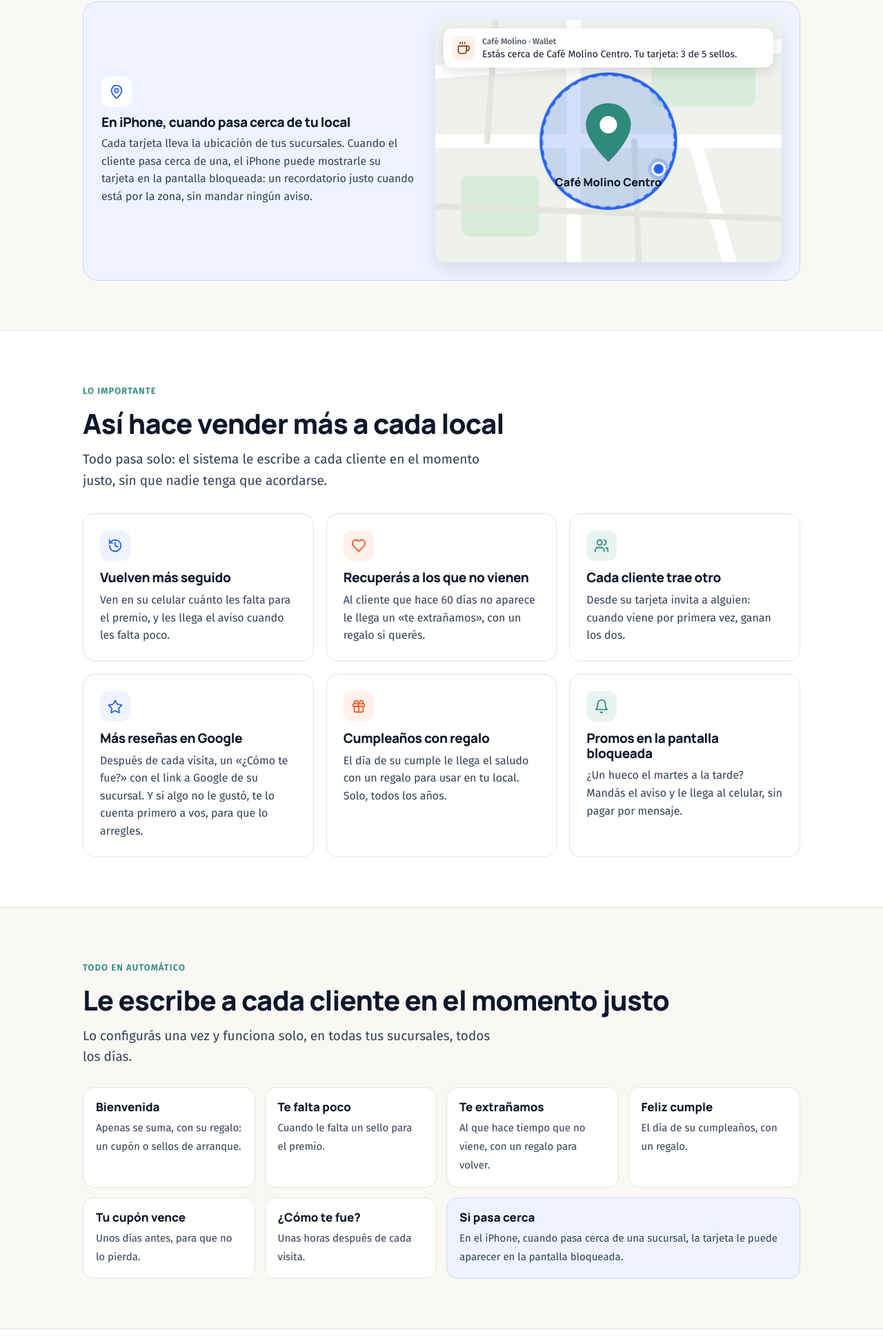
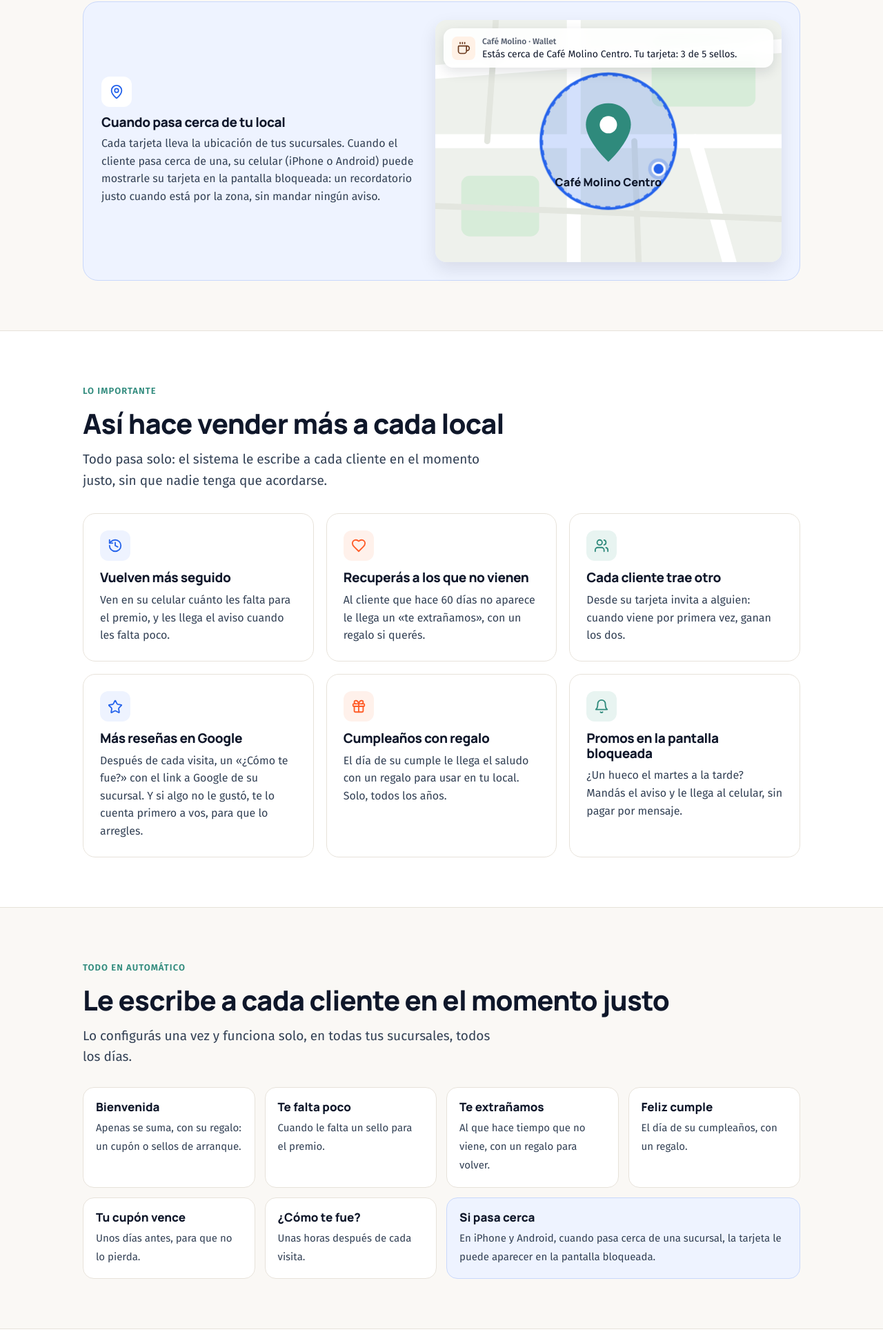
Before and after one commit to mflowsuite/recompensalo-web, a plain HTML site: page index.html in a window 1280 px wide. Shown: the part 4233-6180 px from the top of the page at 69% size. Drawn offline with Linux system fonts and the light colour scheme.

Commit message:
Cerca del local: también en Android
Co-Authored-By: Claude Opus 5.5 <noreply@anthropic.com>

```diff
--- a/index.html
+++ b/index.html
@@ -729,10 +729,10 @@
     <div class="geo fi">
       <div class="geo-txt">
         <div class="ico azul"><svg viewBox="0 0 24 24" fill="none" stroke="currentColor" stroke-width="2" stroke-linecap="round" stroke-linejoin="round" aria-hidden="true"><path d="M20 10c0 4.99-5.54 10.19-7.4 11.8a1 1 0 0 1-1.2 0C9.54 20.19 4 14.99 4 10a8 8 0 0 1 16 0"/><circle cx="12" cy="10" r="3"/></svg></div>
-        <h3>En iPhone, cuando pasa cerca de tu local</h3>
-        <p>Cada tarjeta lleva la ubicación de tus sucursales. Cuando el cliente pasa cerca de una, el iPhone puede mostrarle su tarjeta en la pantalla bloqueada: un recordatorio justo cuando está por la zona, sin mandar ningún aviso.</p>
+        <h3>Cuando pasa cerca de tu local</h3>
+        <p>Cada tarjeta lleva la ubicación de tus sucursales. Cuando el cliente pasa cerca de una, su celular (iPhone o Android) puede mostrarle su tarjeta en la pantalla bloqueada: un recordatorio justo cuando está por la zona, sin mandar ningún aviso.</p>
       </div>
-      <div class="mapa" role="img" aria-label="Mapa ilustrado: un cliente camina cerca del local y su iPhone le muestra la tarjeta en la pantalla bloqueada">
+      <div class="mapa" role="img" aria-label="Mapa ilustrado: un cliente camina cerca del local y su celular le muestra la tarjeta en la pantalla bloqueada">
         <svg viewBox="0 0 400 280" preserveAspectRatio="xMidYMid slice" aria-hidden="true">
           <rect width="400" height="280" fill="#eef1ec"/>
           <rect x="250" y="20" width="120" height="80" rx="10" fill="#d7ecd9"/>
@@ -816,7 +816,7 @@
       <div class="auto fi"><b>Feliz cumple</b><span>El día de su cumpleaños, con un regalo.</span></div>
       <div class="auto fi"><b>Tu cupón vence</b><span>Unos días antes, para que no lo pierda.</span></div>
       <div class="auto fi"><b>¿Cómo te fue?</b><span>Unas horas después de cada visita.</span></div>
-      <div class="auto destacado fi"><b>Si pasa cerca</b><span>En el iPhone, cuando pasa cerca de una sucursal, la tarjeta le puede aparecer en la pantalla bloqueada.</span></div>
+      <div class="auto destacado fi"><b>Si pasa cerca</b><span>En iPhone y Android, cuando pasa cerca de una sucursal, la tarjeta le puede aparecer en la pantalla bloqueada.</span></div>
     </div>
   </div>
 </section>
@@ -925,7 +925,7 @@
           <li><svg aria-hidden="true"><use href="#tilde"/></svg><span>Avisos automáticos: cumpleaños, «te extrañamos», «te falta poco» y vencimientos</span></li>
           <li><svg aria-hidden="true"><use href="#tilde"/></svg><span>«¿Cómo te fue?»: opiniones y reseñas en Google</span></li>
           <li><svg aria-hidden="true"><use href="#tilde"/></svg><span>Invitá a alguien: referidos con premio para los dos</span></li>
-          <li><svg aria-hidden="true"><use href="#tilde"/></svg><span>En el iPhone, la tarjeta aparece sola cerca del local</span></li>
+          <li><svg aria-hidden="true"><use href="#tilde"/></svg><span>En iPhone y Android, la tarjeta aparece sola cerca del local</span></li>
           <li><svg aria-hidden="true"><use href="#tilde"/></svg><span>Panel con la lista de clientes y su historial</span></li>
           <li><svg aria-hidden="true"><use href="#tilde"/></svg><span>Usuarios para tu equipo</span></li>
           <li><svg aria-hidden="true"><use href="#tilde"/></svg><span>Puesta en marcha con tu marca, sin costo de alta</span></li>
```
